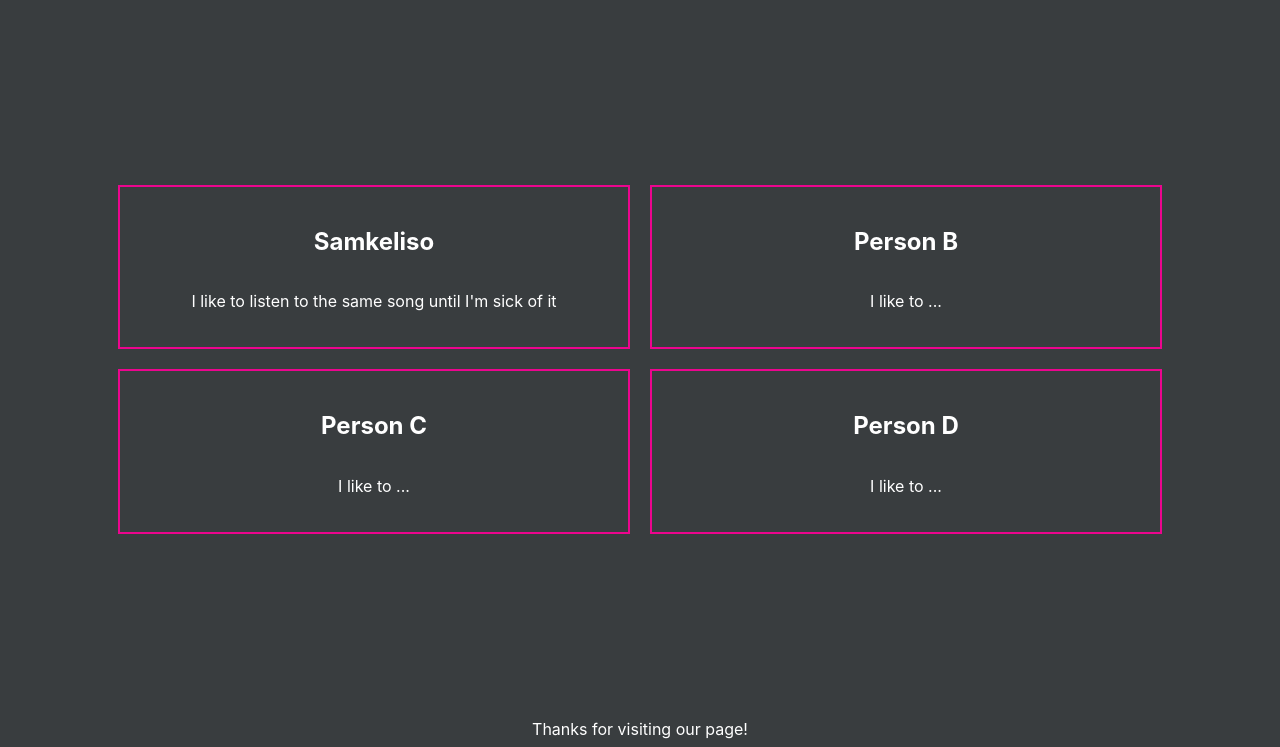
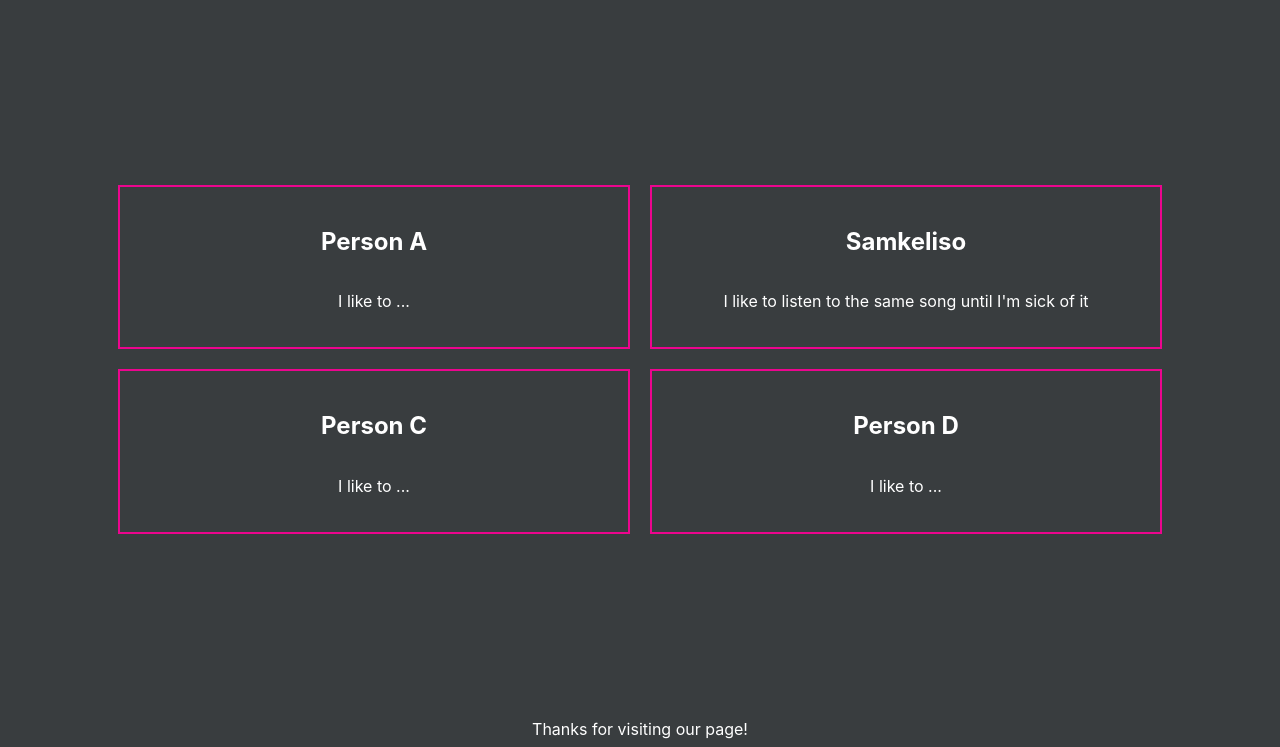
Before and after one commit to black-codher-bootcamp-2021-vaughan/pull-request-practice-vaughan-group-e, a plain HTML site: page index.html in a window 1280 px wide. Shown: the part 69-816 px from the top of the page. Drawn offline with Linux system fonts and the light colour scheme.

```diff
--- a/index.html
+++ b/index.html
@@ -11,12 +11,12 @@
     <div class="flex-container">
       <div class="group-grid">
         <div class="group-member">
+          <h2>Person A</h2>
+          <p>I like to ...</p>
+        </div>
+        <div class="group-member">
           <h2>Samkeliso</h2>
           <p>I like to listen to the same song until I'm sick of it</p>
-        </div>
-        <div class="group-member">
-          <h2>Person B</h2>
-          <p>I like to ...</p>
         </div>
         <div class="group-member">
           <h2>Person C</h2>
```
